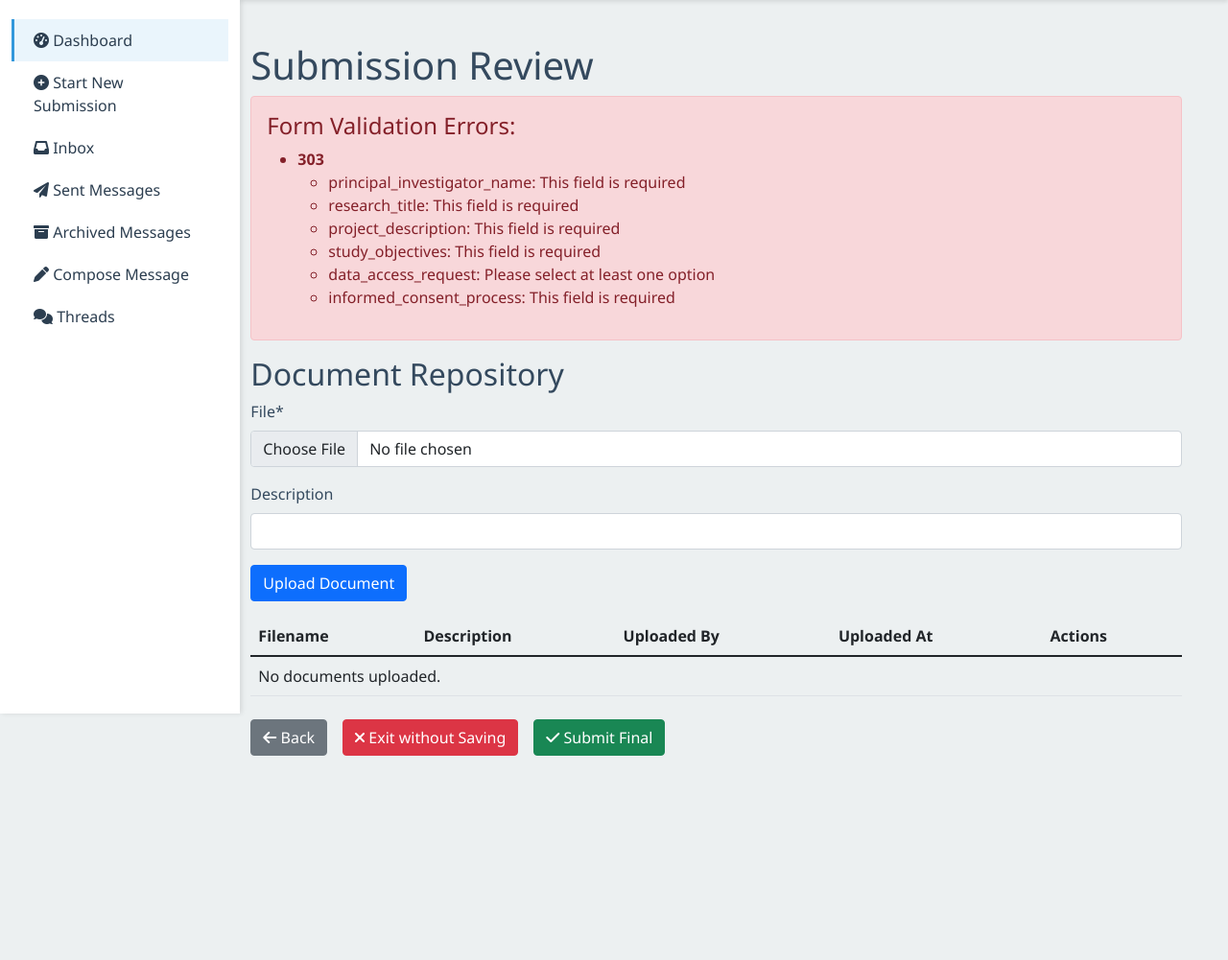
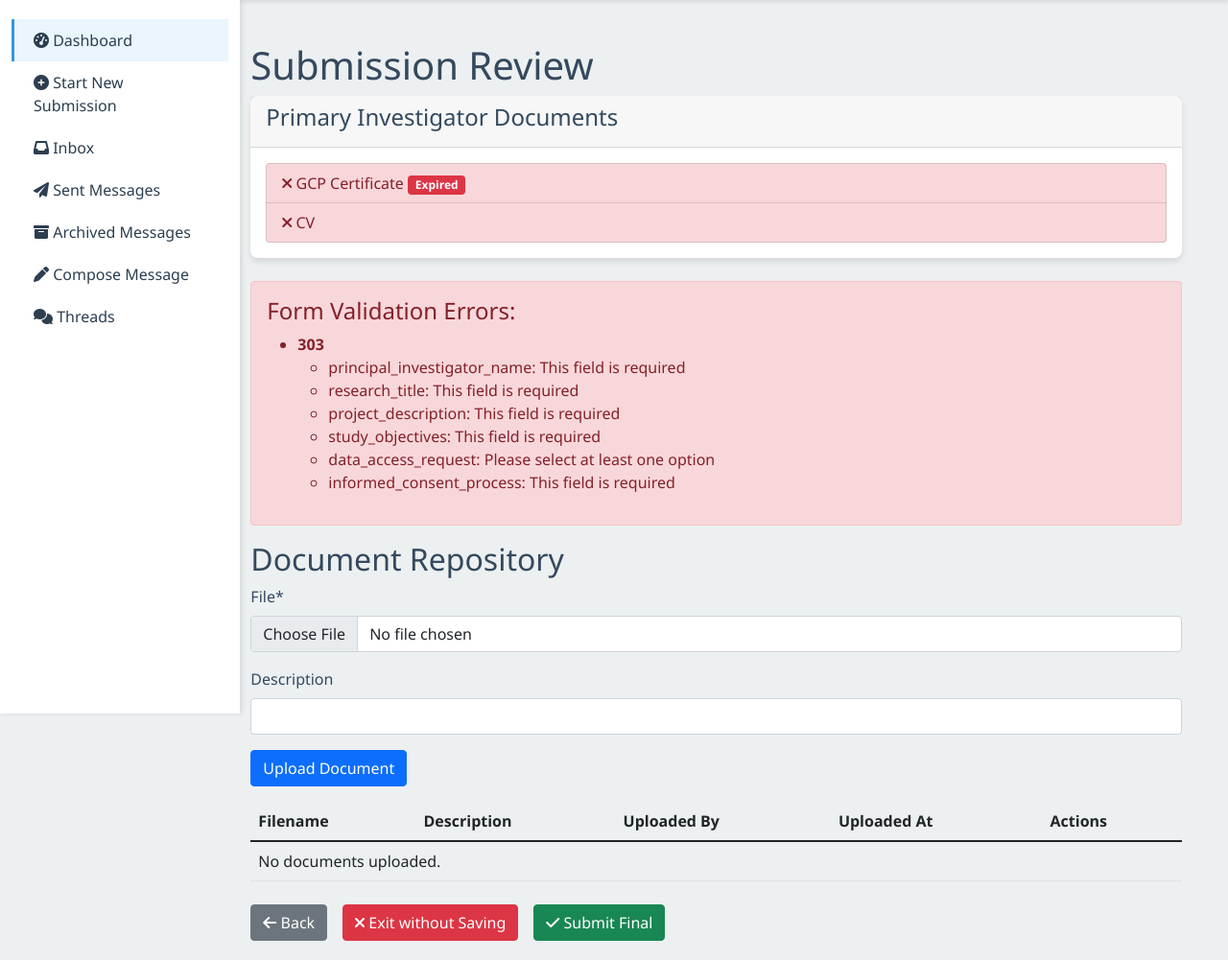
Before and after one commit to IyadSultan/IRN3, a Django app: page /submission/submission-review/1/ in a window 1280 px wide. Shown: the part 56-1057 px from the top of the page at 96% size. Before the commit the page ends 844 px from the top, so only its background shows below. Run offline with Django 5.2, Linux system fonts and the light colour scheme; a user stored in the database is signed in; data comes from the database, SQL or seed files in the repository; both versions use the stored data as it was after the commit; data that the repository does not hold is empty; some libraries are stand-ins or nearby versions.

Commit message:
Check investigator credentials

```diff
--- a/submission/templates/submission/submission_review.html
+++ b/submission/templates/submission/submission_review.html
@@ -6,6 +6,119 @@
 {% block content %}
 <div class="container mt-4">
     <h1>Submission Review</h1>
+
+    <!-- Primary Investigator Documents Check -->
+    <div class="card mb-4">
+        <div class="card-header">
+            <h4>Primary Investigator Documents</h4>
+            <h6>{{ submission.primary_investigator.get_full_name }}</h6>
+        </div>
+        <div class="card-body">
+            {% with profile=submission.primary_investigator.userprofile %}
+            <ul class="list-group">
+                <li class="list-group-item {% if profile.has_valid_gcp %}list-group-item-success{% else %}list-group-item-danger{% endif %}">
+                    <i class="fas {% if profile.has_valid_gcp %}fa-check{% else %}fa-times{% endif %}"></i>
+                    GCP Certificate
+                    {% if profile.is_gcp_expired %}
+                    <span class="badge bg-danger">Expired</span>
+                    {% endif %}
+                </li>
+                <li class="list-group-item {% if profile.has_cv %}list-group-item-success{% else %}list-group-item-danger{% endif %}">
+                    <i class="fas {% if profile.has_cv %}fa-check{% else %}fa-times{% endif %}"></i>
+                    CV
+                </li>
+                {% if profile.role == 'KHCC investigator' %}
+                <li class="list-group-item {% if profile.has_qrc %}list-group-item-success{% else %}list-group-item-danger{% endif %}">
+                    <i class="fas {% if profile.has_qrc %}fa-check{% else %}fa-times{% endif %}"></i>
+                    QRC Certificate
+                </li>
+                <li class="list-group-item {% if profile.has_ctc %}list-group-item-success{% else %}list-group-item-danger{% endif %}">
+                    <i class="fas {% if profile.has_ctc %}fa-check{% else %}fa-times{% endif %}"></i>
+                    CTC Certificate
+                </li>
+                {% endif %}
+            </ul>
+            {% endwith %}
+        </div>
+    </div>
+
+    <!-- Co-Investigators Documents Check -->
+    {% if submission.coinvestigator_set.exists %}
+    <div class="card mb-4">
+        <div class="card-header">
+            <h4>Co-Investigators Documents</h4>
+        </div>
+        <div class="card-body">
+            {% for coinv in submission.coinvestigator_set.all %}
+            <div class="mb-4">
+                <h6>{{ coinv.user.get_full_name }} - {{ coinv.role_in_study }}</h6>
+                {% with profile=coinv.user.userprofile %}
+                <ul class="list-group">
+                    <li class="list-group-item {% if profile.has_valid_gcp %}list-group-item-success{% else %}list-group-item-danger{% endif %}">
+                        <i class="fas {% if profile.has_valid_gcp %}fa-check{% else %}fa-times{% endif %}"></i>
+                        GCP Certificate
+                        {% if profile.is_gcp_expired %}
+                        <span class="badge bg-danger">Expired</span>
+                        {% endif %}
+                    </li>
+                    <li class="list-group-item {% if profile.has_cv %}list-group-item-success{% else %}list-group-item-danger{% endif %}">
+                        <i class="fas {% if profile.has_cv %}fa-check{% else %}fa-times{% endif %}"></i>
+                        CV
+                    </li>
+                    {% if profile.role == 'KHCC investigator' %}
+                    <li class="list-group-item {% if profile.has_qrc %}list-group-item-success{% else %}list-group-item-danger{% endif %}">
+                        <i class="fas {% if profile.has_qrc %}fa-check{% else %}fa-times{% endif %}"></i>
+                        QRC Certificate
+                    </li>
+                    <li class="list-group-item {% if profile.has_ctc %}list-group-item-success{% else %}list-group-item-danger{% endif %}">
+                        <i class="fas {% if profile.has_ctc %}fa-check{% else %}fa-times{% endif %}"></i>
+                        CTC Certificate
+                    </li>
+                    {% endif %}
+                </ul>
+                {% endwith %}
+            </div>
+            {% endfor %}
+        </div>
+    </div>
+    {% endif %}
+
+    <!-- Research Assistants Documents Check -->
+    {% if submission.researchassistant_set.exists %}
+    <div class="card mb-4">
+        <div class="card-header">
+            <h4>Research Assistants Documents</h4>
+        </div>
+        <div class="card-body">
+            {% for ra in submission.researchassistant_set.all %}
+            <div class="mb-4">
+                <h6>{{ ra.user.get_full_name }}</h6>
+                {% with profile=ra.user.userprofile %}
+                <ul class="list-group">
+                    <li class="list-group-item {% if profile.has_valid_gcp %}list-group-item-success{% else %}list-group-item-danger{% endif %}">
+                        <i class="fas {% if profile.has_valid_gcp %}fa-check{% else %}fa-times{% endif %}"></i>
+                        GCP Certificate
+                        {% if profile.is_gcp_expired %}
+                        <span class="badge bg-danger">Expired</span>
+                        {% endif %}
+                    </li>
+                    <li class="list-group-item {% if profile.has_cv %}list-group-item-success{% else %}list-group-item-danger{% endif %}">
+                        <i class="fas {% if profile.has_cv %}fa-check{% else %}fa-times{% endif %}"></i>
+                        CV
+                    </li>
+                    {% if profile.role == 'Research Assistant/Coordinator' %}
+                    <li class="list-group-item {% if profile.has_ctc %}list-group-item-success{% else %}list-group-item-danger{% endif %}">
+                        <i class="fas {% if profile.has_ctc %}fa-check{% else %}fa-times{% endif %}"></i>
+                        CTC Certificate
+                    </li>
+                    {% endif %}
+                </ul>
+                {% endwith %}
+            </div>
+            {% endfor %}
+        </div>
+    </div>
+    {% endif %}
 
     <!-- Display missing documents -->
     {% if missing_documents %}
```
Also changed, not shown: db.sqlite3.
